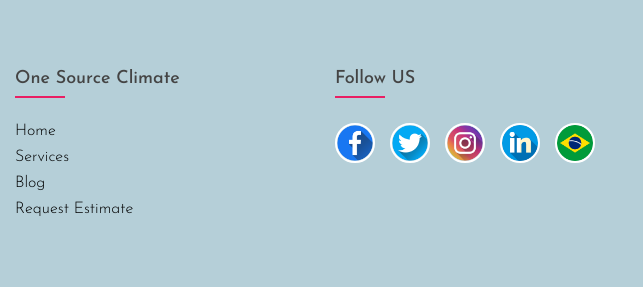
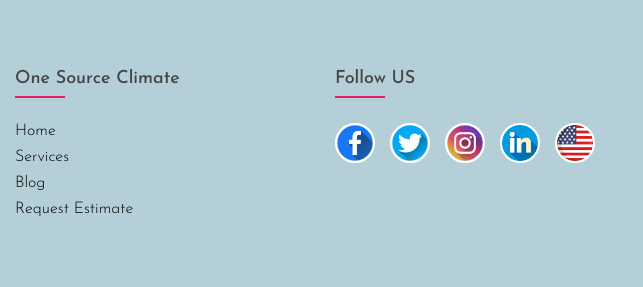
Before and after one commit to Andy2020code/hvac-01, a Flask app: page / in a window 1280 px wide. Shown: the part 4887-5174 px from the top of the page, without its empty margins (0-643 px from the left). Run offline with Flask 3, Linux system fonts and the light colour scheme; some web fonts are replaced.

Commit message:
designupdate

```diff
--- a/templates/index.html
+++ b/templates/index.html
@@ -258,7 +258,7 @@
                         <a href="#" class="twitter"><img src="/static/IMG/social-media-icons/twitter.png" alt=""></a>
                         <a href="#" class="instagram"><img src="/static/IMG/social-media-icons/instagram.png" alt=""></a>
                         <a href="#" class="linkedin"><img src="/static/IMG/social-media-icons/linkedin.png" alt=""></a>
-                        <a href="#" class="brazil-flag"><img src="/static/IMG/social-media-icons/brazil-.png" alt=""></a>
+                        <a href="#" class="usa-flag"><img src="/static/IMG/social-media-icons/united-states-of-america.png" alt=""></a>
                     </div>
                     </ul>
                 </div>
```
Also changed, not shown: static/IMG/social-media-icons/brazil-.png (deleted), static/IMG/social-media-icons/united-states-of-america.png (added).
